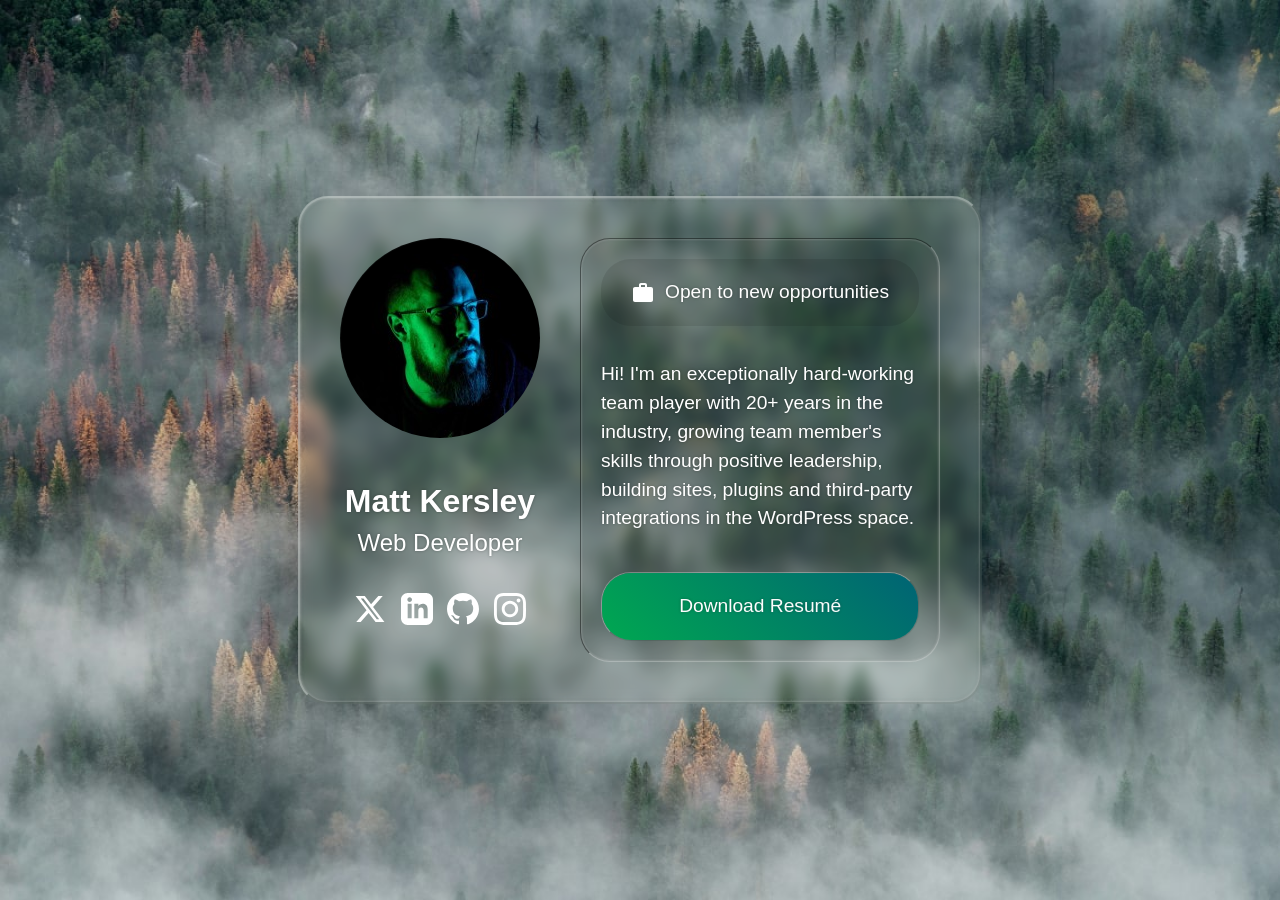
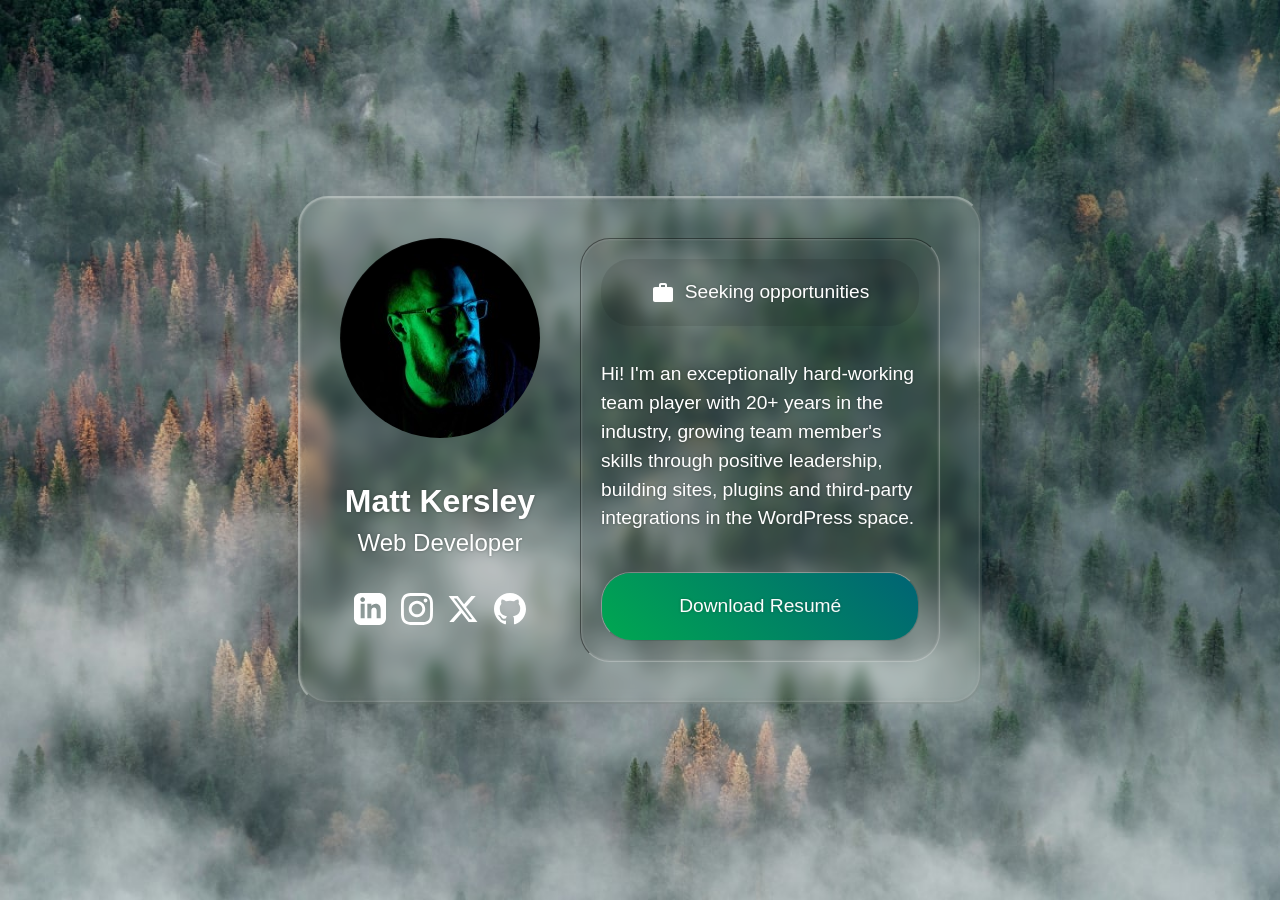
Before and after one commit to mattkersley/mattkersley.github.io, a Jekyll site: the page built from index.html, in a window 1280 px wide. Built offline with Jekyll 4.4.1, drawn with Linux system fonts in a browser that asks for light colours; some web fonts are replaced.

Commit message:
mobile tweaks & socials re-order

```diff
--- a/_includes/head.html
+++ b/_includes/head.html
@@ -7,35 +7,11 @@
   <meta name="description" content="{% if page.excerpt %}{{ page.excerpt | strip_html | strip_newlines | truncate: 160 }}{% else %}{{ site.description }}{% endif %}">
 
   <link href='https://fonts.googleapis.com/css?family=Esteban|Lato:400,900' rel='stylesheet' type='text/css'>
-  <link rel="stylesheet" href="{{ "/css/main.css?v=00002" | prepend: site.baseurl }}">
+  <link rel="stylesheet" href="{{ "/css/main.css?v=00003" | prepend: site.baseurl }}">
   <link rel="canonical" href="{{ page.url | replace:'index.html','' | prepend: site.baseurl | prepend: site.url }}">
   <link rel="alternate" type="application/rss+xml" title="{{ site.title }}" href="{{ "/feed.xml" | prepend: site.baseurl | prepend: site.url }}">
   {% include head--twitter-card.html %}
   {% include head--opengraph.html %}
   {% include head--icons.html %}
 
-  <script>
-
-    // global vars
-    var today = new Date();
-    var tomorrow = new Date();
-        tomorrow.setDate(tomorrow.getDate() + 1);
-    var playLogo = false;
-
-    // if we have localstorage,
-    // see if the logo_expiry has happened or not
-    if (window.localStorage) {
-      var expires = new Date(localStorage.getItem('logo_expiry'));
-      playLogo = (today - expires > 0);
-    }
-
-    // if the logo animation has been played already, just load the content
-    window.onload = function(){
-      var body = document.getElementsByTagName('body')[0];
-      if (!playLogo || body.className.indexOf('home') < 0) {
-        body.className += ' loaded';
-      }
-    };
-  </script>
-
 </head>
--- a/css/main.scss
+++ b/css/main.scss
@@ -62,12 +62,14 @@
 .card {
   display: flex;
   flex-direction: column;
-  gap: 40px;
   max-width: 600px;
-  padding: 40px;
   position: relative;
+  padding: 15px;
+  gap: 20px;
 
   @media (min-width: 768px) {
+    gap: 40px;
+    padding: 40px;
     display: grid;
     grid-template-columns: 1fr 2fr;
   }
@@ -179,13 +181,18 @@
 .card__employment-status {
   background: rgba(0,0,0,0.1);
   border-radius: 30px;
-  padding: 1em;
   display: flex;
   align-items: center;
   margin-bottom: 15px;
   color: #fff;
   justify-content: center;
-  width: calc(100% - 2em);
+  padding: 0.5em;
+  width: calc(100% - 1em);
+
+  @media (min-width: 768px) {
+    padding: 1em;
+    width: calc(100% - 2em);
+  }
 }
 
 
@@ -197,11 +204,16 @@
   border-bottom: solid 1px rgba(0,0,0,.1);
   position: relative;
   border-radius: 30px;
-  padding: 1em 2em;
   color: #fff;
   text-decoration: none;
-  width: calc(100% - 40px - 2em);
   text-align: center;
+  padding: 0.5em;
+  width: calc(100% - 1em);
+
+  @media (min-width: 768px) {
+    padding: 1em 2em;
+    width: calc(100% - 40px - 2em);
+  }
 
   &::before {
     content: '';
--- a/index.html
+++ b/index.html
@@ -9,17 +9,17 @@
       <h3 class="card__name">Matt Kersley</h3>
       <h4>Web Developer</h4>
       <p class="card__icons">
+        <a href="https://www.linkedin.com/in/matt-kersley/" class="icon icon--linkedin" target="_blank">
+          <svg xmlns="http://www.w3.org/2000/svg" width="24" height="24" viewBox="0 0 24 24"><path d="M19 0h-14c-2.761 0-5 2.239-5 5v14c0 2.761 2.239 5 5 5h14c2.762 0 5-2.239 5-5v-14c0-2.761-2.238-5-5-5zm-11 19h-3v-11h3v11zm-1.5-12.268c-.966 0-1.75-.79-1.75-1.764s.784-1.764 1.75-1.764 1.75.79 1.75 1.764-.783 1.764-1.75 1.764zm13.5 12.268h-3v-5.604c0-3.368-4-3.113-4 0v5.604h-3v-11h3v1.765c1.396-2.586 7-2.777 7 2.476v6.759z"/></svg>
+        </a>
+        <a href="https://www.instagram.com/mattkersley/" class="icon icon--instagram" target="_blank">
+          <svg xmlns="http://www.w3.org/2000/svg" width="24" height="24" viewBox="0 0 24 24"><path d="M12 2.163c3.204 0 3.584.012 4.85.07 3.252.148 4.771 1.691 4.919 4.919.058 1.265.069 1.645.069 4.849 0 3.205-.012 3.584-.069 4.849-.149 3.225-1.664 4.771-4.919 4.919-1.266.058-1.644.07-4.85.07-3.204 0-3.584-.012-4.849-.07-3.26-.149-4.771-1.699-4.919-4.92-.058-1.265-.07-1.644-.07-4.849 0-3.204.013-3.583.07-4.849.149-3.227 1.664-4.771 4.919-4.919 1.266-.057 1.645-.069 4.849-.069zm0-2.163c-3.259 0-3.667.014-4.947.072-4.358.2-6.78 2.618-6.98 6.98-.059 1.281-.073 1.689-.073 4.948 0 3.259.014 3.668.072 4.948.2 4.358 2.618 6.78 6.98 6.98 1.281.058 1.689.072 4.948.072 3.259 0 3.668-.014 4.948-.072 4.354-.2 6.782-2.618 6.979-6.98.059-1.28.073-1.689.073-4.948 0-3.259-.014-3.667-.072-4.947-.196-4.354-2.617-6.78-6.979-6.98-1.281-.059-1.69-.073-4.949-.073zm0 5.838c-3.403 0-6.162 2.759-6.162 6.162s2.759 6.163 6.162 6.163 6.162-2.759 6.162-6.163c0-3.403-2.759-6.162-6.162-6.162zm0 10.162c-2.209 0-4-1.79-4-4 0-2.209 1.791-4 4-4s4 1.791 4 4c0 2.21-1.791 4-4 4zm6.406-11.845c-.796 0-1.441.645-1.441 1.44s.645 1.44 1.441 1.44c.795 0 1.439-.645 1.439-1.44s-.644-1.44-1.439-1.44z"/></svg>
+        </a>
         <a href="https://x.com/kersley" class="icon icon--x" target="_blank">
           <svg xmlns="http://www.w3.org/2000/svg" width="24" height="24" viewBox="0 0 24 24"><path d="M18.244 2.25h3.308l-7.227 8.26 8.502 11.24H16.17l-5.214-6.817L4.99 21.75H1.68l7.73-8.835L1.254 2.25H8.08l4.713 6.231zm-1.161 17.52h1.833L7.084 4.126H5.117z"/></svg>
         </a>
-        <a href="https://www.linkedin.com/in/matt-kersley/" class="icon icon--linkedin" target="_blank">
-          <svg xmlns="http://www.w3.org/2000/svg" width="24" height="24" viewBox="0 0 24 24"><path d="M19 0h-14c-2.761 0-5 2.239-5 5v14c0 2.761 2.239 5 5 5h14c2.762 0 5-2.239 5-5v-14c0-2.761-2.238-5-5-5zm-11 19h-3v-11h3v11zm-1.5-12.268c-.966 0-1.75-.79-1.75-1.764s.784-1.764 1.75-1.764 1.75.79 1.75 1.764-.783 1.764-1.75 1.764zm13.5 12.268h-3v-5.604c0-3.368-4-3.113-4 0v5.604h-3v-11h3v1.765c1.396-2.586 7-2.777 7 2.476v6.759z"/></svg>
-        </a>
         <a href="https://github.com/mattkersley" class="icon icon--github" target="_blank">
           <svg xmlns="http://www.w3.org/2000/svg" width="24" height="24" viewBox="0 0 24 24"><path d="M12 0c-6.626 0-12 5.373-12 12 0 5.302 3.438 9.8 8.207 11.387.599.111.793-.261.793-.577v-2.234c-3.338.726-4.033-1.416-4.033-1.416-.546-1.387-1.333-1.756-1.333-1.756-1.089-.745.083-.729.083-.729 1.205.084 1.839 1.237 1.839 1.237 1.07 1.834 2.807 1.304 3.492.997.107-.775.418-1.305.762-1.604-2.665-.305-5.467-1.334-5.467-5.931 0-1.311.469-2.381 1.236-3.221-.124-.303-.535-1.524.117-3.176 0 0 1.008-.322 3.301 1.23.957-.266 1.983-.399 3.003-.404 1.02.005 2.047.138 3.006.404 2.291-1.552 3.297-1.23 3.297-1.23.653 1.653.242 2.874.118 3.176.77.84 1.235 1.911 1.235 3.221 0 4.609-2.807 5.624-5.479 5.921.43.372.823 1.102.823 2.222v3.293c0 .319.192.694.801.576 4.765-1.589 8.199-6.086 8.199-11.386 0-6.627-5.373-12-12-12z"/></svg>
-        </a>
-        <a href="https://www.instagram.com/mattkersley/" class="icon icon--instagram" target="_blank">
-          <svg xmlns="http://www.w3.org/2000/svg" width="24" height="24" viewBox="0 0 24 24"><path d="M12 2.163c3.204 0 3.584.012 4.85.07 3.252.148 4.771 1.691 4.919 4.919.058 1.265.069 1.645.069 4.849 0 3.205-.012 3.584-.069 4.849-.149 3.225-1.664 4.771-4.919 4.919-1.266.058-1.644.07-4.85.07-3.204 0-3.584-.012-4.849-.07-3.26-.149-4.771-1.699-4.919-4.92-.058-1.265-.07-1.644-.07-4.849 0-3.204.013-3.583.07-4.849.149-3.227 1.664-4.771 4.919-4.919 1.266-.057 1.645-.069 4.849-.069zm0-2.163c-3.259 0-3.667.014-4.947.072-4.358.2-6.78 2.618-6.98 6.98-.059 1.281-.073 1.689-.073 4.948 0 3.259.014 3.668.072 4.948.2 4.358 2.618 6.78 6.98 6.98 1.281.058 1.689.072 4.948.072 3.259 0 3.668-.014 4.948-.072 4.354-.2 6.782-2.618 6.979-6.98.059-1.28.073-1.689.073-4.948 0-3.259-.014-3.667-.072-4.947-.196-4.354-2.617-6.78-6.979-6.98-1.281-.059-1.69-.073-4.949-.073zm0 5.838c-3.403 0-6.162 2.759-6.162 6.162s2.759 6.163 6.162 6.163 6.162-2.759 6.162-6.163c0-3.403-2.759-6.162-6.162-6.162zm0 10.162c-2.209 0-4-1.79-4-4 0-2.209 1.791-4 4-4s4 1.791 4 4c0 2.21-1.791 4-4 4zm6.406-11.845c-.796 0-1.441.645-1.441 1.44s.645 1.44 1.441 1.44c.795 0 1.439-.645 1.439-1.44s-.644-1.44-1.439-1.44z"/></svg>
         </a>
       </p>
     </div>
@@ -28,7 +28,7 @@
         <svg xmlns="http://www.w3.org/2000/svg" width="24" height="24" viewBox="0 0 24 24" style="fill: #ffffff; margin-right: 10px;">
           <path d="M20 6h-4V4c0-1.11-.89-2-2-2h-4c-1.11 0-2 .89-2 2v2H4c-1.11 0-1.99.89-1.99 2L2 19c0 1.11.89 2 2 2h16c1.11 0 2-.89 2-2V8c0-1.11-.89-2-2-2zm-6 0h-4V4h4v2z"/>
         </svg>
-        <span>Open to new opportunities</span>
+        <span>Seeking opportunities</span>
       </div>
 
       <p>Hi! I'm an exceptionally hard-working team player with 20+ years in the industry, growing team member's skills through positive leadership, building sites, plugins and third-party integrations in the WordPress space.</p>
```
